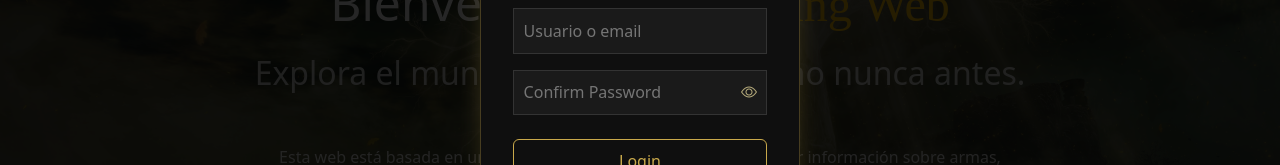
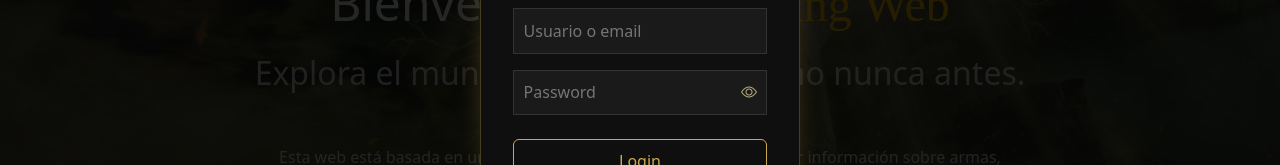
Before and after one commit to Lovada94/EldenRingWeb, an Angular app in the folder elden_ring_tfc/: page /home in a window 1280 px wide. Both pictures are taken after a click on the link "Iniciar sesión". Shown: the part 303-468 px from the top of the page. Built offline with nearby package versions, Linux system fonts and the light colour scheme.

Commit message:
Terminar de arreglar el backend...

```diff
--- a/elden_ring_tfc/src/app/components/web/auth/auth-modal/auth-modal.html
+++ b/elden_ring_tfc/src/app/components/web/auth/auth-modal/auth-modal.html
@@ -16,8 +16,8 @@
         <div class="input-group">
           <input
             [type]="showConfirmPassword ? 'text' : 'password'"
-            formControlName="confirmPassword"
-            placeholder="Confirm Password"
+            formControlName="password"
+            placeholder="Password"
           >
           <span
             class="eye"
--- a/elden_ring_tfc/src/app/components/web/auth/auth-modal/auth-modal.ts
+++ b/elden_ring_tfc/src/app/components/web/auth/auth-modal/auth-modal.ts
@@ -25,8 +25,7 @@ export class AuthModal {
 
   loginForm: FormGroup = this.formBuilder.group({
     identifier: ['', [Validators.required]],
-    password: ['', [Validators.required, Validators.minLength(6)]],
-    confirmPassword: ['', [Validators.required]]
+    password: ['', [Validators.required, Validators.minLength(6)]]
   });
 
   registerForm: FormGroup = this.formBuilder.group({
```
Also changed, not shown: 2 other files (tests, documents, lock files or other folders).
